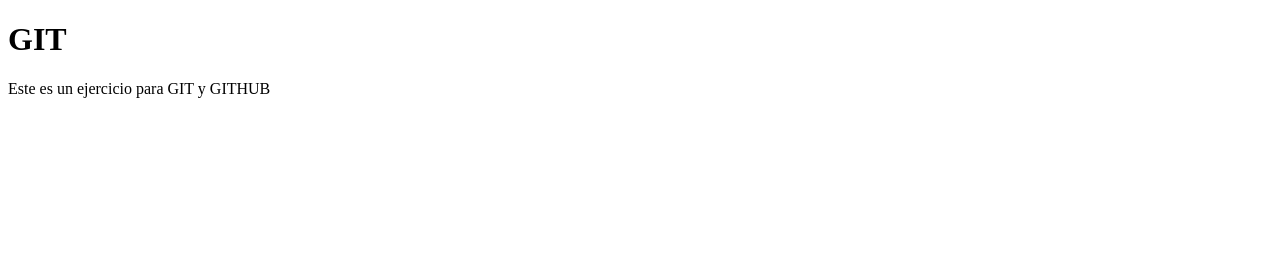
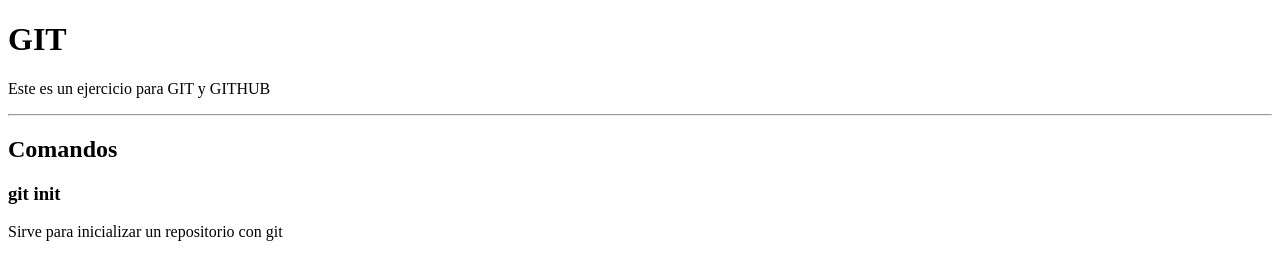
Before and after one commit to leotangram/git-excercise, a plain HTML site: page index.html in a window 1280 px wide. Drawn offline with Linux system fonts and the light colour scheme.

Commit message:
git init added

```diff
--- a/index.html
+++ b/index.html
@@ -9,5 +9,9 @@
   <body>
     <h1>GIT</h1>
     <p>Este es un ejercicio para GIT y GITHUB</p>
+    <hr />
+    <h2>Comandos</h2>
+    <h3>git init</h3>
+    <p>Sirve para inicializar un repositorio con git</p>
   </body>
 </html>
```
